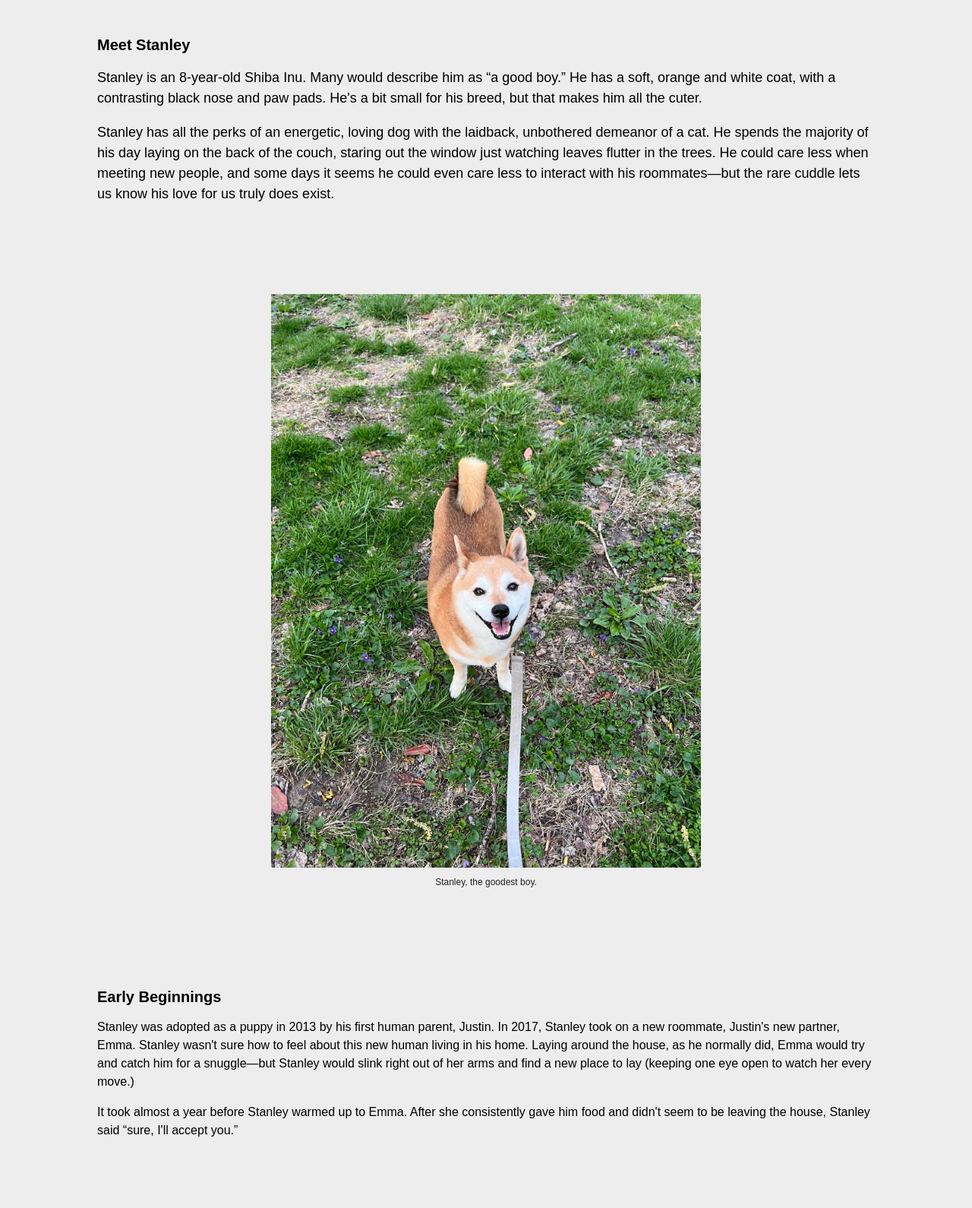
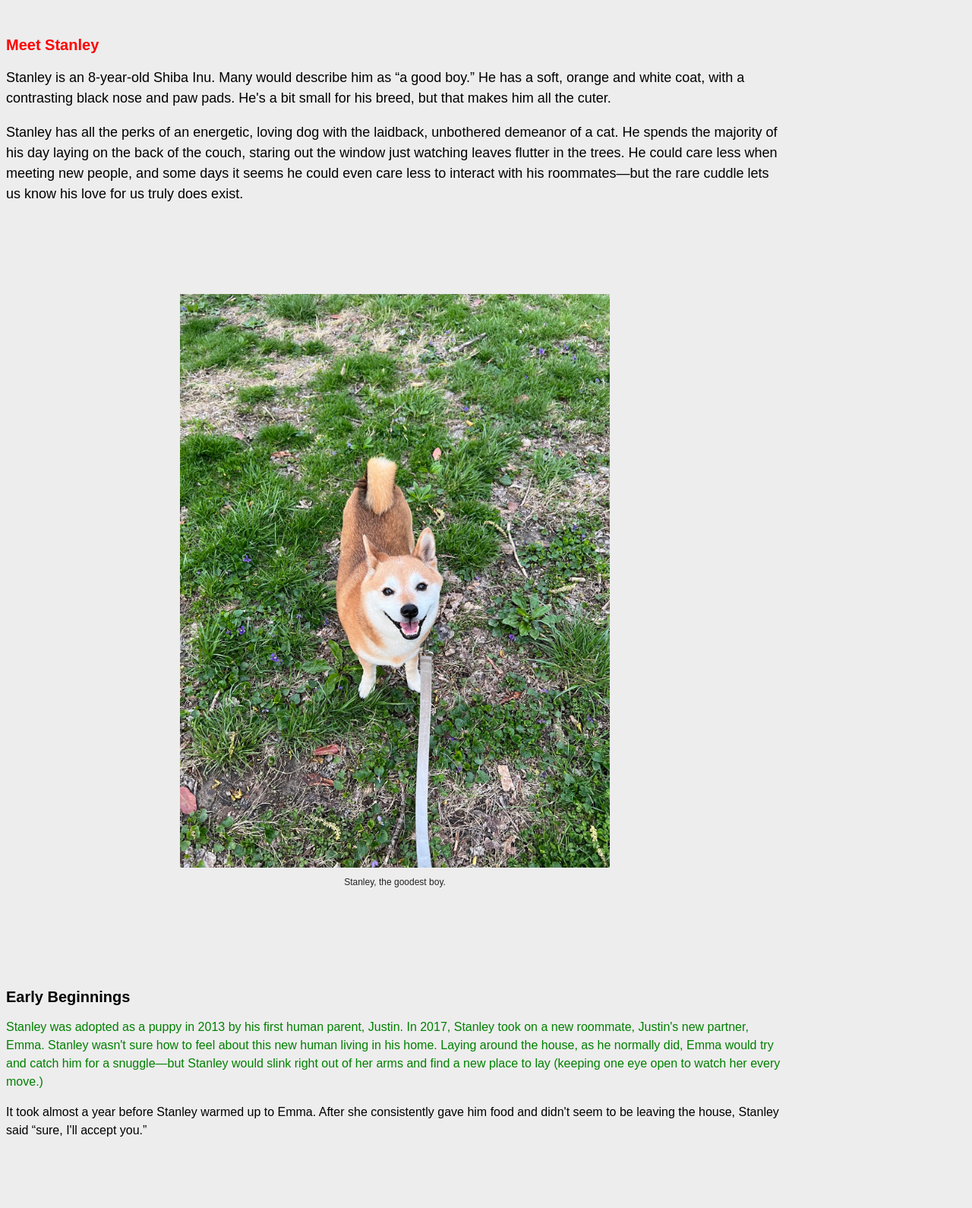
Before and after one commit to Stl-LC101-MAY-2022/js-assignment-4-html-me-something-emmaran, a website: page index.html in a window 1280 px wide. Shown: the part 87-1677 px from the top of the page at 76% size. Drawn offline with Linux system fonts and the light colour scheme.

Commit message:
Updating styles to meet requirements

```diff
--- a/index.html
+++ b/index.html
@@ -14,7 +14,7 @@
       <main>
          <article>
             <section>
-               <h2>Meet Stanley</h2>
+               <h2 id="mainHeading">Meet Stanley</h2>
                <p class="intro">Stanley is an 8-year-old Shiba Inu. Many would describe him as “a good boy.” He has a soft, orange and white coat, with a contrasting black nose and paw pads. He's a bit small for his breed, but that makes him all the cuter.</p>
                <p class="intro">Stanley has all the perks of an energetic, loving dog with the laidback, unbothered demeanor of a cat. He spends the majority of his day laying on the back of the couch, staring out the window just watching leaves flutter in the trees. He could care less when meeting new people, and some days it seems he could even care less to interact with his roommates—but the rare cuddle lets us know his love for us truly does exist.</p>
                <figure>
@@ -25,7 +25,7 @@
 
             <section>
                <h2>Early Beginnings</h2>
-               <p>Stanley was adopted as a puppy in 2013 by his first human parent, Justin. In 2017, Stanley took on a new roommate, Justin's new partner, Emma. Stanley wasn't sure how to feel about this new human living in his home. Laying around the house, as he normally did, Emma would try and catch him for a snuggle—but Stanley would slink right out of her arms and find a new place to lay (keeping one eye open to watch her every move.)
+               <p id="testP" class="funParagraph">Stanley was adopted as a puppy in 2013 by his first human parent, Justin. In 2017, Stanley took on a new roommate, Justin's new partner, Emma. Stanley wasn't sure how to feel about this new human living in his home. Laying around the house, as he normally did, Emma would try and catch him for a snuggle—but Stanley would slink right out of her arms and find a new place to lay (keeping one eye open to watch her every move.)
                </p>
                <p>It took almost a year before Stanley warmed up to Emma. After she consistently gave him food and didn't seem to be leaving the house, Stanley said “sure, I'll accept you.” </p>
                <figure>
--- a/styles.css
+++ b/styles.css
@@ -2,7 +2,7 @@ body {
 	width: 80%;
 	max-width: 1024px;
     display: block;
-	margin: 0 auto;
+	margin: 8px;
 	background-color: rgb(237, 237, 237);
     font-family: Arial, Helvetica, sans-serif;
 }
@@ -59,3 +59,15 @@ figcaption {
 .footer-text {
     font-size: 12px;
 }
+
+#mainHeading {
+    color: red;
+}
+
+#testP {
+
+}
+
+.funParagraph {
+    color: green;
+}
```
